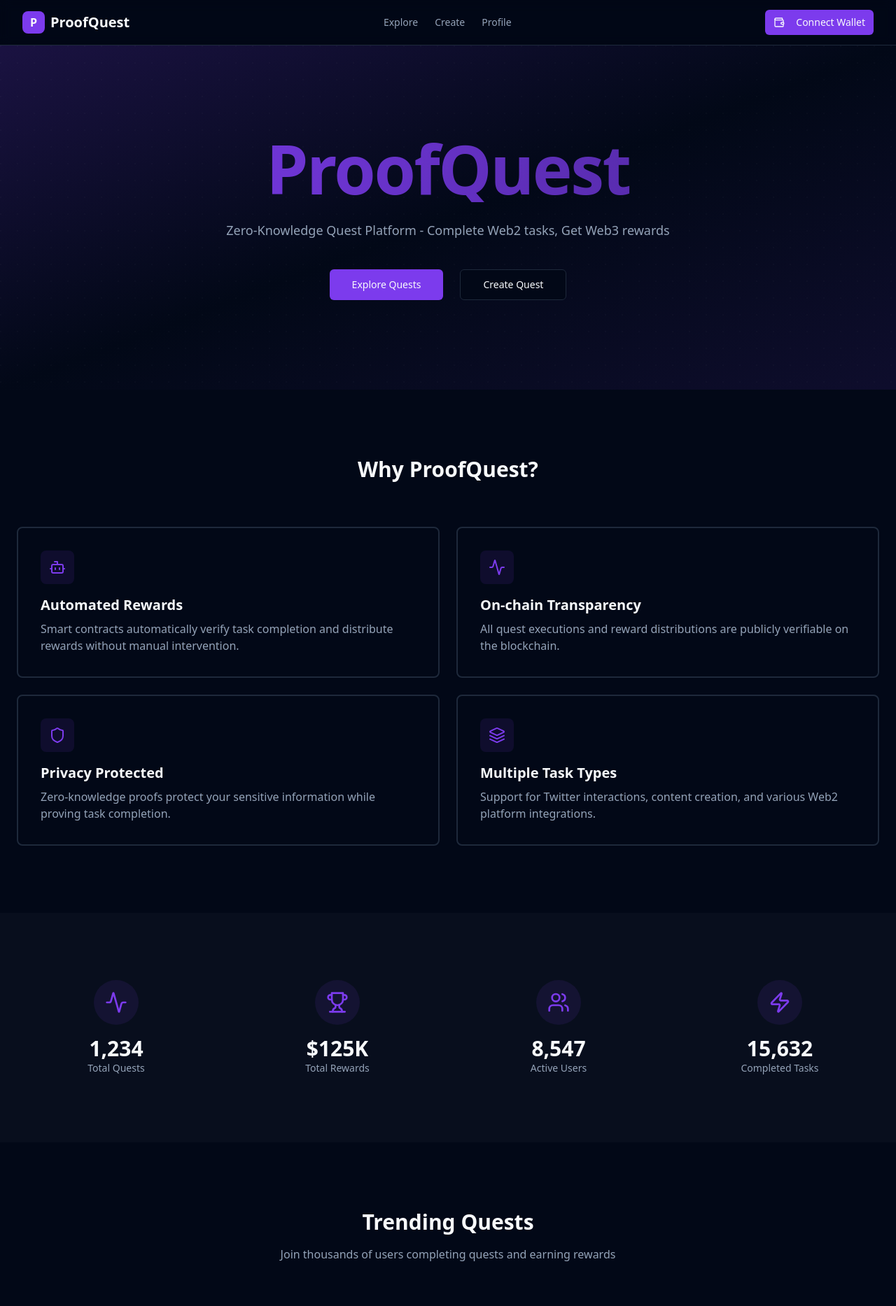
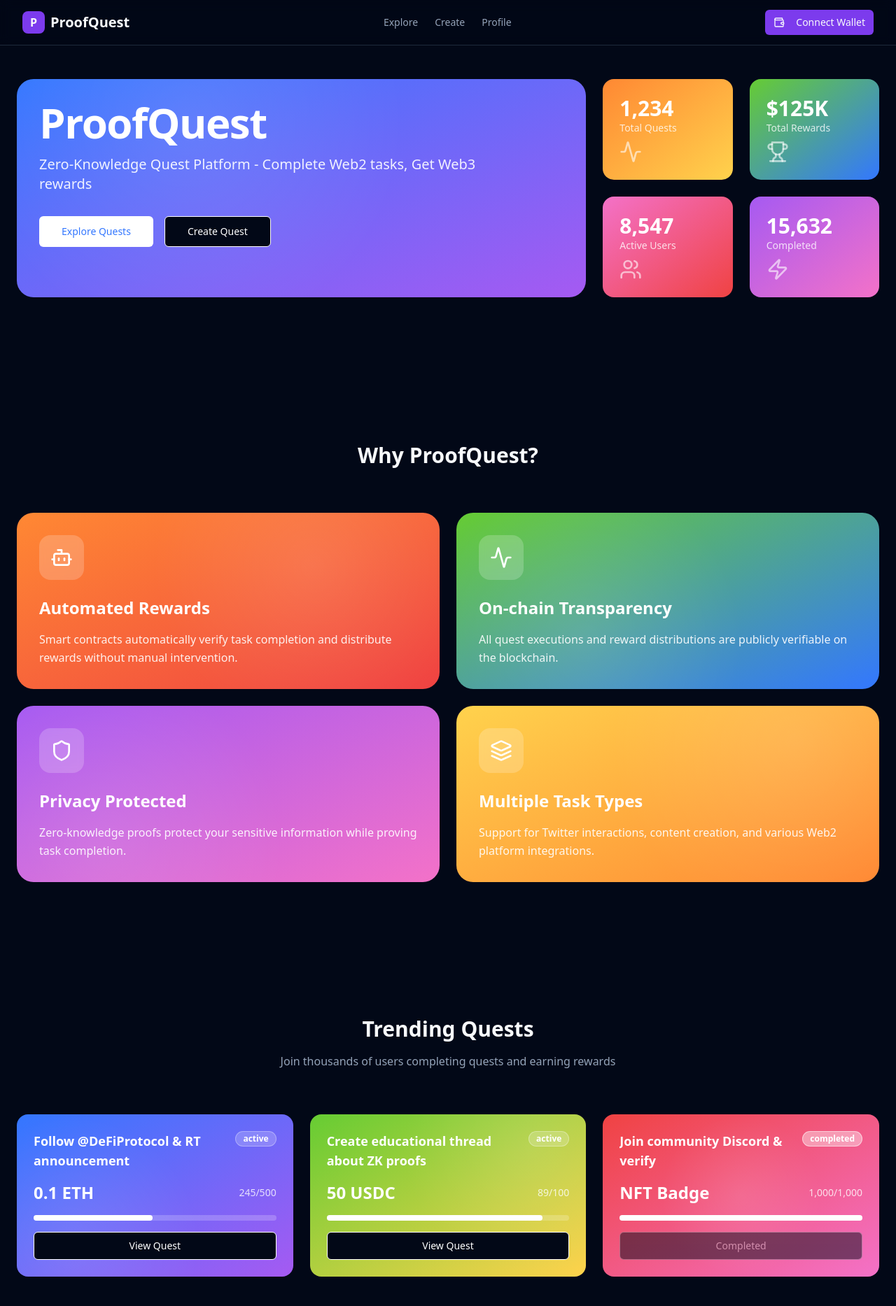
Before and after one commit to huaigu/proofquest-web3-adventures, a React (Vite) app: page / in a window 1280 px wide. Shown: the top 1867 px of the page at 70% size. Built offline with nearby package versions, Linux system fonts and the light colour scheme.

Commit message:
Refactor: Update color scheme for Bento UI
Updated the color scheme to use more vibrant colors, as per the Bento UI design.

```diff
--- a/src/index.css
+++ b/src/index.css
@@ -17,8 +17,8 @@ All colors MUST be HSL.
     --popover: 0 0% 100%;
     --popover-foreground: 222.2 84% 4.9%;
 
-    --primary: 262 83% 58%;
-    --primary-foreground: 210 40% 98%;
+    --primary: 220 100% 60%;
+    --primary-foreground: 0 0% 100%;
 
     --secondary: 210 40% 96.1%;
     --secondary-foreground: 222.2 47.4% 11.2%;
@@ -26,8 +26,17 @@ All colors MUST be HSL.
     --muted: 210 40% 96.1%;
     --muted-foreground: 215.4 16.3% 46.9%;
 
-    --accent: 210 40% 96.1%;
-    --accent-foreground: 222.2 47.4% 11.2%;
+    --accent: 33 100% 60%;
+    --accent-foreground: 0 0% 100%;
+
+    /* Vibrant Bento Colors */
+    --vibrant-orange: 25 100% 60%;
+    --vibrant-blue: 220 100% 60%;
+    --vibrant-red: 0 85% 60%;
+    --vibrant-pink: 320 85% 70%;
+    --vibrant-green: 100 60% 50%;
+    --vibrant-purple: 270 85% 65%;
+    --vibrant-yellow: 45 100% 65%;
 
     --destructive: 0 84.2% 60.2%;
     --destructive-foreground: 210 40% 98%;
--- a/src/pages/Index.tsx
+++ b/src/pages/Index.tsx
@@ -38,109 +38,123 @@ const Index = () => {
 
   return (
     <div className="min-h-screen bg-background">
-      {/* Hero Section */}
-      <section className="relative overflow-hidden px-6 py-24 sm:py-32">
-        <div className="absolute inset-0 bg-gradient-to-br from-primary/20 via-background to-primary/10" />
-        <div className="absolute inset-0 opacity-20">
-          <div className="h-full w-full bg-[radial-gradient(circle_at_1px_1px,rgba(255,255,255,0.1)_1px,transparent_0)] bg-[size:24px_24px]" />
-        </div>
-
-        <div className="relative mx-auto max-w-7xl text-center">
-          <h1 className="bg-gradient-to-r from-primary to-primary/60 bg-clip-text text-6xl font-bold tracking-tight text-transparent sm:text-8xl">
+      {/* Hero Section - Bento Style */}
+      <section className="relative overflow-hidden px-6 py-12">
+        <div className="mx-auto max-w-7xl">
+          <div className="grid grid-cols-1 md:grid-cols-12 gap-6 mb-16">
+            {/* Main Title Card */}
+            <div className="md:col-span-8 bg-gradient-to-br from-[hsl(var(--vibrant-blue))] to-[hsl(var(--vibrant-purple))] rounded-3xl p-8 text-white relative overflow-hidden">
+              <div className="absolute inset-0 bg-[radial-gradient(circle_at_30%_20%,rgba(255,255,255,0.1)_0%,transparent_50%)]" />
+              <div className="relative z-10">
+                <h1 className="text-4xl md:text-6xl font-bold tracking-tight mb-4">
                   ProofQuest
                 </h1>
-          <p className="mx-auto mt-6 max-w-2xl text-lg leading-8 text-muted-foreground">
+                <p className="text-lg md:text-xl text-white/90 mb-8 max-w-2xl">
                   Zero-Knowledge Quest Platform - Complete Web2 tasks, Get Web3 rewards
                 </p>
-          <div className="mt-10 flex items-center justify-center gap-x-6">
+                <div className="flex flex-col sm:flex-row gap-4">
                   <Link to="/quests">
-              <Button size="lg" className="px-8">
+                    <Button size="lg" className="bg-white text-[hsl(var(--vibrant-blue))] hover:bg-white/90 px-8">
                       Explore Quests
                     </Button>
                   </Link>
                   <Link to="/create">
-              <Button variant="outline" size="lg" className="px-8">
+                    <Button variant="outline" size="lg" className="border-white text-white hover:bg-white/10 px-8">
                       Create Quest
                     </Button>
                   </Link>
                 </div>
               </div>
-      </section>
+            </div>
 
-      {/* Features Grid */}
-      <section className="px-6 py-24">
-        <div className="mx-auto max-w-7xl">
-          <h2 className="mb-16 text-center text-3xl font-bold">Why ProofQuest?</h2>
-          <div className="grid grid-cols-1 gap-6 md:grid-cols-2">
-            <Card className="group relative overflow-hidden border-2 transition-all hover:border-primary/50 hover:shadow-lg hover:shadow-primary/10">
-              <CardContent className="p-8">
-                <div className="mb-4 flex h-12 w-12 items-center justify-center rounded-lg bg-primary/10">
-                  <Bot className="h-6 w-6 text-primary" />
+            {/* Stats Cards */}
+            <div className="md:col-span-4 grid grid-cols-2 gap-6">
+              <div className="bg-gradient-to-br from-[hsl(var(--vibrant-orange))] to-[hsl(var(--vibrant-yellow))] rounded-2xl p-6 text-white">
+                <div className="text-3xl font-bold">1,234</div>
+                <div className="text-white/80 text-sm">Total Quests</div>
+                <Activity className="h-8 w-8 text-white/60 mt-2" />
               </div>
-                <h3 className="mb-2 text-xl font-semibold">Automated Rewards</h3>
-                <p className="text-muted-foreground">
-                  Smart contracts automatically verify task completion and distribute rewards without manual intervention.
-                </p>
-              </CardContent>
-            </Card>
-
-            <Card className="group relative overflow-hidden border-2 transition-all hover:border-primary/50 hover:shadow-lg hover:shadow-primary/10">
-              <CardContent className="p-8">
-                <div className="mb-4 flex h-12 w-12 items-center justify-center rounded-lg bg-primary/10">
-                  <Activity className="h-6 w-6 text-primary" />
+              <div className="bg-gradient-to-br from-[hsl(var(--vibrant-green))] to-[hsl(var(--vibrant-blue))] rounded-2xl p-6 text-white">
+                <div className="text-3xl font-bold">$125K</div>
+                <div className="text-white/80 text-sm">Total Rewards</div>
+                <Trophy className="h-8 w-8 text-white/60 mt-2" />
               </div>
-                <h3 className="mb-2 text-xl font-semibold">On-chain Transparency</h3>
-                <p className="text-muted-foreground">
-                  All quest executions and reward distributions are publicly verifiable on the blockchain.
-                </p>
-              </CardContent>
-            </Card>
-
-            <Card className="group relative overflow-hidden border-2 transition-all hover:border-primary/50 hover:shadow-lg hover:shadow-primary/10">
-              <CardContent className="p-8">
-                <div className="mb-4 flex h-12 w-12 items-center justify-center rounded-lg bg-primary/10">
-                  <Shield className="h-6 w-6 text-primary" />
+              <div className="bg-gradient-to-br from-[hsl(var(--vibrant-pink))] to-[hsl(var(--vibrant-red))] rounded-2xl p-6 text-white">
+                <div className="text-3xl font-bold">8,547</div>
+                <div className="text-white/80 text-sm">Active Users</div>
+                <Users className="h-8 w-8 text-white/60 mt-2" />
               </div>
-                <h3 className="mb-2 text-xl font-semibold">Privacy Protected</h3>
-                <p className="text-muted-foreground">
-                  Zero-knowledge proofs protect your sensitive information while proving task completion.
-                </p>
-              </CardContent>
-            </Card>
-
-            <Card className="group relative overflow-hidden border-2 transition-all hover:border-primary/50 hover:shadow-lg hover:shadow-primary/10">
-              <CardContent className="p-8">
-                <div className="mb-4 flex h-12 w-12 items-center justify-center rounded-lg bg-primary/10">
-                  <Layers className="h-6 w-6 text-primary" />
+              <div className="bg-gradient-to-br from-[hsl(var(--vibrant-purple))] to-[hsl(var(--vibrant-pink))] rounded-2xl p-6 text-white">
+                <div className="text-3xl font-bold">15,632</div>
+                <div className="text-white/80 text-sm">Completed</div>
+                <Zap className="h-8 w-8 text-white/60 mt-2" />
               </div>
-                <h3 className="mb-2 text-xl font-semibold">Multiple Task Types</h3>
-                <p className="text-muted-foreground">
-                  Support for Twitter interactions, content creation, and various Web2 platform integrations.
-                </p>
-              </CardContent>
-            </Card>
+            </div>
           </div>
         </div>
       </section>
 
-      {/* Stats Section */}
-      <section className="px-6 py-24 bg-muted/20">
+      {/* Features Grid - Bento Style */}
+      <section className="px-6 py-24">
         <div className="mx-auto max-w-7xl">
-          <div className="grid grid-cols-2 gap-8 md:grid-cols-4">
-            {stats.map((stat) => (
-              <div key={stat.label} className="text-center">
-                <div className="mx-auto mb-4 flex h-16 w-16 items-center justify-center rounded-full bg-primary/10">
-                  <stat.icon className="h-8 w-8 text-primary" />
+          <h2 className="mb-16 text-center text-3xl font-bold">Why ProofQuest?</h2>
+          <div className="grid grid-cols-1 md:grid-cols-2 gap-6">
+            <div className="bg-gradient-to-br from-[hsl(var(--vibrant-orange))] to-[hsl(var(--vibrant-red))] rounded-3xl p-8 text-white relative overflow-hidden">
+              <div className="absolute inset-0 bg-[radial-gradient(circle_at_70%_30%,rgba(255,255,255,0.1)_0%,transparent_50%)]" />
+              <div className="relative z-10">
+                <div className="mb-6 flex h-16 w-16 items-center justify-center rounded-2xl bg-white/20 backdrop-blur-sm">
+                  <Bot className="h-8 w-8 text-white" />
                 </div>
-                <div className="text-3xl font-bold">{stat.value}</div>
-                <div className="text-sm text-muted-foreground">{stat.label}</div>
+                <h3 className="mb-4 text-2xl font-bold">Automated Rewards</h3>
+                <p className="text-white/90 leading-relaxed">
+                  Smart contracts automatically verify task completion and distribute rewards without manual intervention.
+                </p>
               </div>
-            ))}
+            </div>
+
+            <div className="bg-gradient-to-br from-[hsl(var(--vibrant-green))] to-[hsl(var(--vibrant-blue))] rounded-3xl p-8 text-white relative overflow-hidden">
+              <div className="absolute inset-0 bg-[radial-gradient(circle_at_30%_70%,rgba(255,255,255,0.1)_0%,transparent_50%)]" />
+              <div className="relative z-10">
+                <div className="mb-6 flex h-16 w-16 items-center justify-center rounded-2xl bg-white/20 backdrop-blur-sm">
+                  <Activity className="h-8 w-8 text-white" />
+                </div>
+                <h3 className="mb-4 text-2xl font-bold">On-chain Transparency</h3>
+                <p className="text-white/90 leading-relaxed">
+                  All quest executions and reward distributions are publicly verifiable on the blockchain.
+                </p>
+              </div>
+            </div>
+
+            <div className="bg-gradient-to-br from-[hsl(var(--vibrant-purple))] to-[hsl(var(--vibrant-pink))] rounded-3xl p-8 text-white relative overflow-hidden">
+              <div className="absolute inset-0 bg-[radial-gradient(circle_at_20%_80%,rgba(255,255,255,0.1)_0%,transparent_50%)]" />
+              <div className="relative z-10">
+                <div className="mb-6 flex h-16 w-16 items-center justify-center rounded-2xl bg-white/20 backdrop-blur-sm">
+                  <Shield className="h-8 w-8 text-white" />
+                </div>
+                <h3 className="mb-4 text-2xl font-bold">Privacy Protected</h3>
+                <p className="text-white/90 leading-relaxed">
+                  Zero-knowledge proofs protect your sensitive information while proving task completion.
+                </p>
+              </div>
+            </div>
+
+            <div className="bg-gradient-to-br from-[hsl(var(--vibrant-yellow))] to-[hsl(var(--vibrant-orange))] rounded-3xl p-8 text-white relative overflow-hidden">
+              <div className="absolute inset-0 bg-[radial-gradient(circle_at_80%_20%,rgba(255,255,255,0.1)_0%,transparent_50%)]" />
+              <div className="relative z-10">
+                <div className="mb-6 flex h-16 w-16 items-center justify-center rounded-2xl bg-white/20 backdrop-blur-sm">
+                  <Layers className="h-8 w-8 text-white" />
+                </div>
+                <h3 className="mb-4 text-2xl font-bold">Multiple Task Types</h3>
+                <p className="text-white/90 leading-relaxed">
+                  Support for Twitter interactions, content creation, and various Web2 platform integrations.
+                </p>
+              </div>
+            </div>
           </div>
         </div>
       </section>
 
-      {/* Popular Quests Preview */}
+      {/* Popular Quests Preview - Bento Style */}
       <section className="px-6 py-24">
         <div className="mx-auto max-w-7xl">
           <div className="mb-16 text-center">
@@ -151,48 +165,85 @@ const Index = () => {
           </div>
 
           <div className="grid grid-cols-1 gap-6 md:grid-cols-3">
-            {popularQuests.map((quest) => (
-              <Card key={quest.id} className="transition-all hover:shadow-lg">
-                <CardContent className="p-6">
+            <div className="bg-gradient-to-br from-[hsl(var(--vibrant-blue))] to-[hsl(var(--vibrant-purple))] rounded-2xl p-6 text-white relative overflow-hidden">
+              <div className="absolute inset-0 bg-[radial-gradient(circle_at_20%_80%,rgba(255,255,255,0.1)_0%,transparent_50%)]" />
+              <div className="relative z-10">
                 <div className="mb-4 flex items-start justify-between">
-                    <h3 className="text-lg font-semibold line-clamp-2">{quest.title}</h3>
-                    <Badge
-                      variant={quest.status === "active" ? "default" : "secondary"}
-                      className="ml-2 shrink-0"
-                    >
-                      {quest.status}
+                  <h3 className="text-lg font-semibold line-clamp-2">Follow @DeFiProtocol & RT announcement</h3>
+                  <Badge className="ml-2 shrink-0 bg-white/20 text-white border-white/30">
+                    active
                   </Badge>
                 </div>
 
                 <div className="mb-4 flex items-center justify-between">
-                    <div className="text-2xl font-bold text-primary">{quest.reward}</div>
-                    <div className="text-sm text-muted-foreground">{quest.participants}</div>
+                  <div className="text-2xl font-bold">0.1 ETH</div>
+                  <div className="text-sm text-white/80">245/500</div>
                 </div>
 
-                  <div className="mb-4 h-2 rounded-full bg-muted">
-                    <div
-                      className="h-2 rounded-full bg-primary"
-                      style={{
-                        width: `${(parseInt(quest.participants.split('/')[0]) / parseInt(quest.participants.split('/')[1])) * 100}%`
-                      }}
-                    />
+                <div className="mb-4 h-2 rounded-full bg-white/20">
+                  <div className="h-2 rounded-full bg-white" style={{ width: "49%" }} />
                 </div>
 
-                  <Button
-                    variant="outline"
-                    className="w-full"
-                    disabled={quest.status === "completed"}
-                  >
-                    {quest.status === "completed" ? "Completed" : "View Quest"}
+                <Button variant="outline" className="w-full border-white text-white hover:bg-white/10">
+                  View Quest
                 </Button>
-                </CardContent>
-              </Card>
-            ))}
+              </div>
+            </div>
+
+            <div className="bg-gradient-to-br from-[hsl(var(--vibrant-green))] to-[hsl(var(--vibrant-yellow))] rounded-2xl p-6 text-white relative overflow-hidden">
+              <div className="absolute inset-0 bg-[radial-gradient(circle_at_80%_20%,rgba(255,255,255,0.1)_0%,transparent_50%)]" />
+              <div className="relative z-10">
+                <div className="mb-4 flex items-start justify-between">
+                  <h3 className="text-lg font-semibold line-clamp-2">Create educational thread about ZK proofs</h3>
+                  <Badge className="ml-2 shrink-0 bg-white/20 text-white border-white/30">
+                    active
+                  </Badge>
+                </div>
+
+                <div className="mb-4 flex items-center justify-between">
+                  <div className="text-2xl font-bold">50 USDC</div>
+                  <div className="text-sm text-white/80">89/100</div>
+                </div>
+
+                <div className="mb-4 h-2 rounded-full bg-white/20">
+                  <div className="h-2 rounded-full bg-white" style={{ width: "89%" }} />
+                </div>
+
+                <Button variant="outline" className="w-full border-white text-white hover:bg-white/10">
+                  View Quest
+                </Button>
+              </div>
+            </div>
+
+            <div className="bg-gradient-to-br from-[hsl(var(--vibrant-red))] to-[hsl(var(--vibrant-pink))] rounded-2xl p-6 text-white relative overflow-hidden">
+              <div className="absolute inset-0 bg-[radial-gradient(circle_at_50%_50%,rgba(255,255,255,0.1)_0%,transparent_50%)]" />
+              <div className="relative z-10">
+                <div className="mb-4 flex items-start justify-between">
+                  <h3 className="text-lg font-semibold line-clamp-2">Join community Discord & verify</h3>
+                  <Badge className="ml-2 shrink-0 bg-white/40 text-white border-white/50">
+                    completed
+                  </Badge>
+                </div>
+
+                <div className="mb-4 flex items-center justify-between">
+                  <div className="text-2xl font-bold">NFT Badge</div>
+                  <div className="text-sm text-white/80">1,000/1,000</div>
+                </div>
+
+                <div className="mb-4 h-2 rounded-full bg-white/20">
+                  <div className="h-2 rounded-full bg-white" style={{ width: "100%" }} />
+                </div>
+
+                <Button variant="outline" className="w-full border-white/50 text-white/70" disabled>
+                  Completed
+                </Button>
+              </div>
+            </div>
           </div>
 
           <div className="mt-12 text-center">
             <Link to="/quests">
-              <Button variant="outline" size="lg">
+              <Button size="lg" className="bg-[hsl(var(--vibrant-blue))] hover:bg-[hsl(var(--vibrant-blue))]/90 px-8">
                 View All Quests
               </Button>
             </Link>
```
Lines whose indentation alone changed are shown as unchanged.
